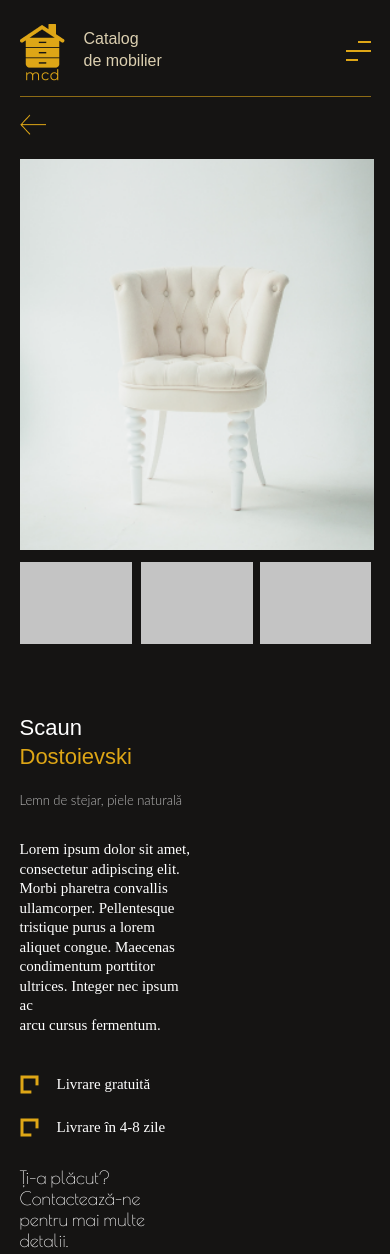
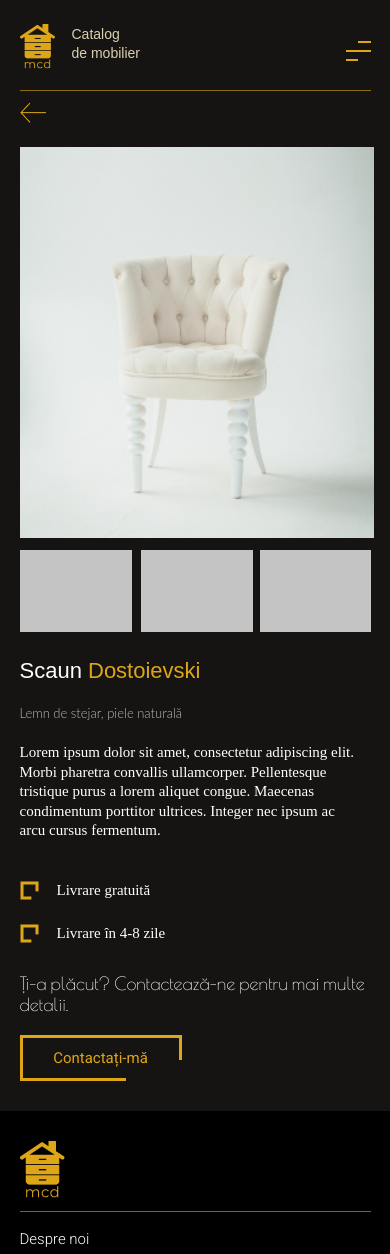
Before and after one commit to IulianBondarciuk/Demos, a plain HTML site: page Remus2.0/product.html in a window 390 px wide. Shown: the top 1254 px of the page. Drawn offline with nearby package versions, Linux system fonts and the light colour scheme; a web font is replaced by a local one.

Commit message:
check logo

```diff
--- a/Remus2.0/assets/css/responsive.css
+++ b/Remus2.0/assets/css/responsive.css
@@ -45,6 +45,12 @@
 
   .logo {
     z-index: 4;
+  }
+
+  .logo p {
+    font-size: 14px;
+    line-height: 136%;
+    margin-left: 17px;
   }
 
   .header__burgher {
@@ -1235,6 +1241,7 @@
 
   .product2 img {
     width: 109%;
+    margin-bottom: 0;
   }
 
   .product1.slick-slide {
@@ -1249,11 +1256,19 @@
     padding-bottom: 0;
   }
 
+  .about-info {
+    width: 100%;
+  }
+
   .about-title {
     margin-top: 20px;
     margin-bottom: 20px;
 
     padding-bottom: 0;
+  }
+
+  .about-aditionalInfo {
+    margin-bottom: 20px;
   }
 
   .chose-colors {
--- a/Remus2.0/product.html
+++ b/Remus2.0/product.html
@@ -30,7 +30,7 @@
           <a href="./index.html">
             <div class="logo">
               <img
-                src="./assets/img/header/logo.png"
+                src="./assets/img/header/logoRS.png"
                 alt="MyStory"
                 class="logo"
               />
```
Also changed, not shown: Remus2.0/assets/img/header/logo2.svg (added), Remus2.0/assets/img/header/logoRS.png (added).
